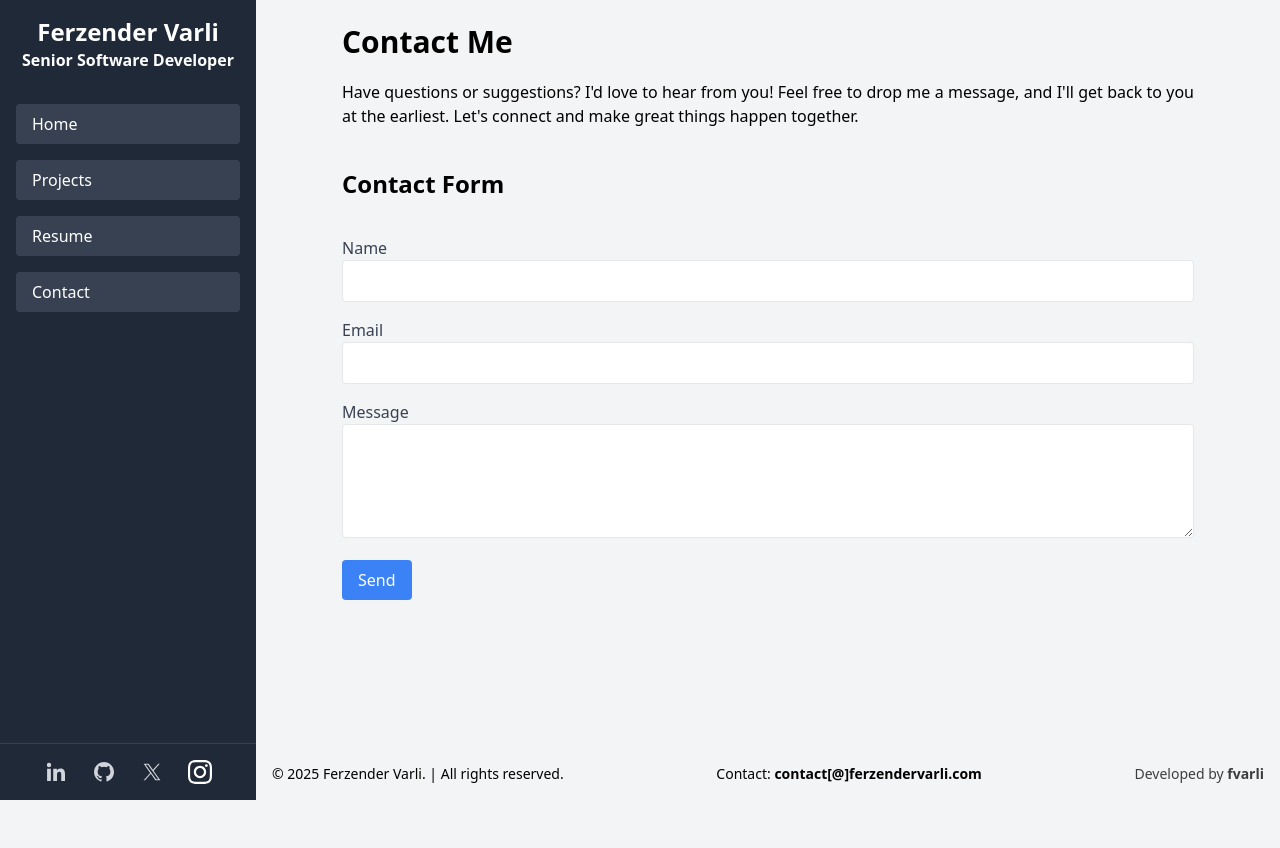
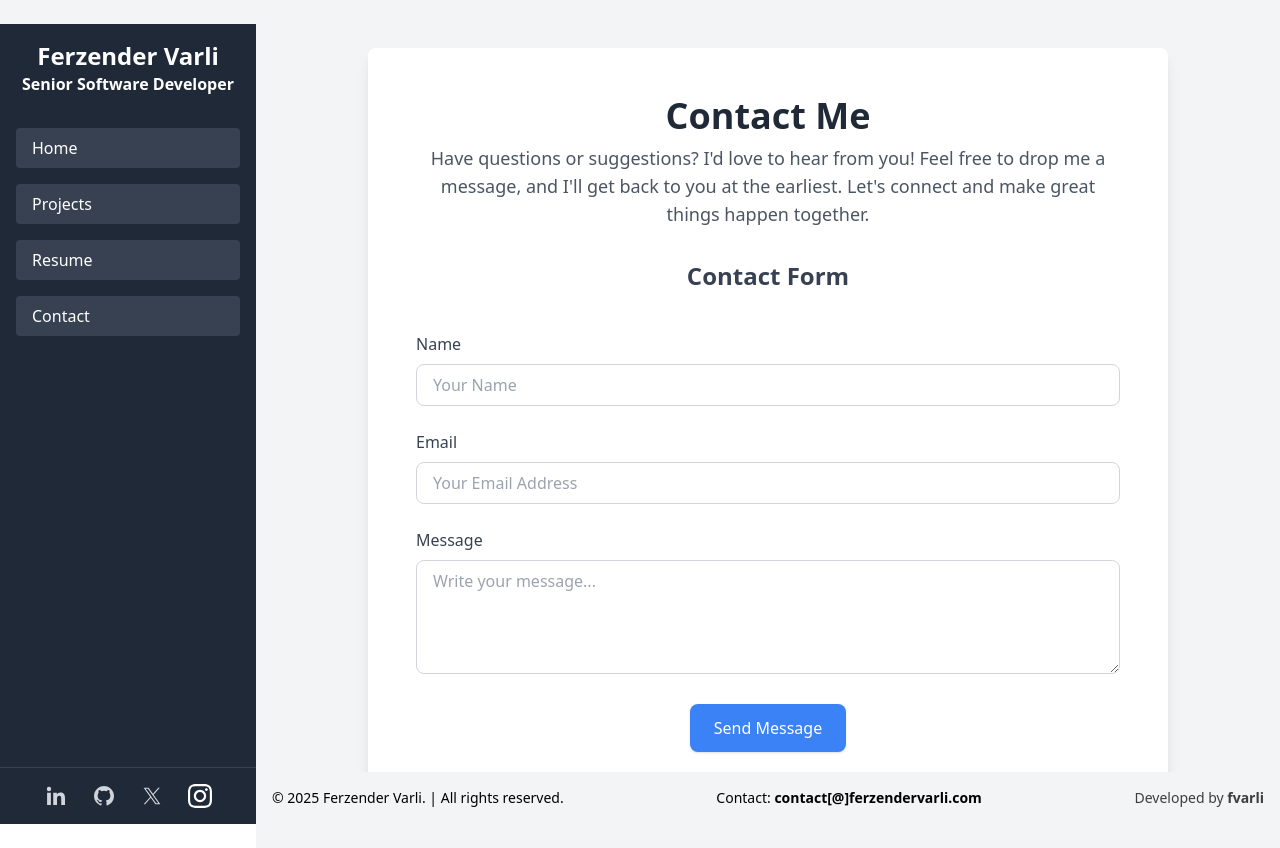
Before and after one commit to fvarli/ferzendervarlicom, a PHP site: page / in a window 1280 px wide, after a click on "Contact". Before the commit the page ends 800 px from the top, so only its background shows below. Run offline with PHP 8.4, Linux system fonts and the light colour scheme; some libraries are stand-ins or nearby versions.

Commit message:
updated contact page

```diff
--- a/includes/contents/contact.php
+++ b/includes/contents/contact.php
@@ -1,36 +1,52 @@
-<div id="contact" class="tab-content hidden">
-    <div class="p-6 pt-10 pb-16 lg:pt-0 lg:max-w-[900px] max-w-[100vw]">
+<div id="contact" class="tab-content hidden flex items-center justify-center min-h-screen bg-gray-100">
+    <div class="p-8 lg:p-12 bg-white shadow-lg rounded-lg lg:max-w-[800px] max-w-[90vw]">
         <!-- Profile Section -->
-        <div class="mb-5">
-            <div class="text-3xl w-full font-bold">Contact Me</div>
+        <div class="mb-8 text-center">
+            <h2 class="text-4xl font-bold text-gray-800">Contact Me</h2>
+            <p class="text-lg text-gray-600 mt-2">
+                Have questions or suggestions? I'd love to hear from you! Feel free to drop me a message, and I'll get back to you at the earliest. Let's connect and make great things happen together.
+            </p>
         </div>
 
-        <div class="mb-10 text-justify">
-            <p>Have questions or suggestions? I'd love to hear from you! Feel free to drop me a message, and I'll get back to you at the earliest. Let's connect and make great things happen together.</p>
-        </div>
-
-        <div class="mb-5">
-            <div class="text-2xl w-full font-bold">Contact Form</div>
-        </div>
-        <div class="time-line-container grid gap-4 mb-10">
-            <div class="flex">
-            <form class="mt-4 space-y-4" style="width: -webkit-fill-available;" action="send_email.php" method="POST">
+        <!-- Contact Form -->
         <div>
-            <label class="block text-gray-700">Name</label>
-            <input type="text" name="name" class="w-full px-4 py-2 border rounded" required>
+            <h3 class="text-2xl font-semibold text-gray-700 text-center mb-10">Contact Form</h3>
+            <form class="space-y-6" action="send_email.php" method="POST">
+                <div>
+                    <label class="block text-gray-700 font-medium mb-2">Name</label>
+                    <input
+                        type="text"
+                        name="name"
+                        class="w-full px-4 py-2 border border-gray-300 rounded-lg focus:ring-2 focus:ring-blue-500 focus:outline-none"
+                        placeholder="Your Name"
+                        required>
                 </div>
                 <div>
-            <label class="block text-gray-700">Email</label>
-            <input type="email" name="email" class="w-full px-4 py-2 border rounded" required>
+                    <label class="block text-gray-700 font-medium mb-2">Email</label>
+                    <input
+                        type="email"
+                        name="email"
+                        class="w-full px-4 py-2 border border-gray-300 rounded-lg focus:ring-2 focus:ring-blue-500 focus:outline-none"
+                        placeholder="Your Email Address"
+                        required>
                 </div>
                 <div>
-            <label class="block text-gray-700">Message</label>
-            <textarea name="message" class="w-full px-4 py-2 border rounded" rows="4" required></textarea>
+                    <label class="block text-gray-700 font-medium mb-2">Message</label>
+                    <textarea
+                        name="message"
+                        class="w-full px-4 py-2 border border-gray-300 rounded-lg focus:ring-2 focus:ring-blue-500 focus:outline-none"
+                        placeholder="Write your message..."
+                        rows="4"
+                        required></textarea>
                 </div>
-        <button type="submit" class="px-4 py-2 bg-blue-500 text-white rounded">Send</button>
+                <div class="text-center">
+                    <button
+                        type="submit"
+                        class="px-6 py-3 bg-blue-500 text-white font-medium rounded-lg shadow hover:bg-blue-600 transition duration-300">
+                        Send Message
+                    </button>
+                </div>
             </form>
         </div>
     </div>
-
 </div>
-</div>
```
Lines whose indentation alone changed are shown as unchanged.
